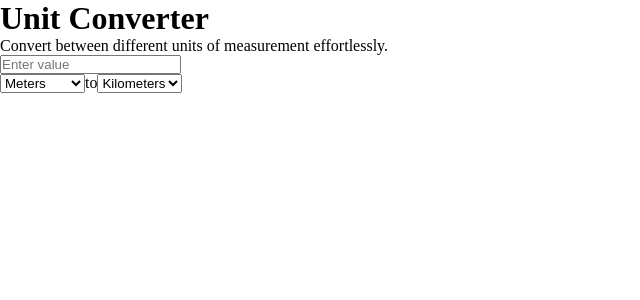
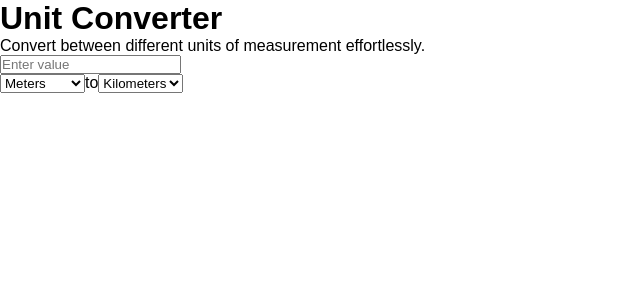
Before and after one commit to Espadv69/Unit-Converter-React, a React (Vite) app: page / in a window 1280 px wide. Shown: the top 300 px of the page, without its empty margins (0-640 px from the left). Built offline with nearby package versions, Linux system fonts and the light colour scheme; the HTML template or start-up script is replaced by a standard one.

Commit message:
Set body font to 'Roboto Variable' for improved typography

```diff
--- a/src/index.css
+++ b/src/index.css
@@ -5,3 +5,7 @@
   padding: 0;
   box-sizing: border-box;
 }
+
+body {
+  font-family: 'Roboto Variable', sans-serif;
+}
```
